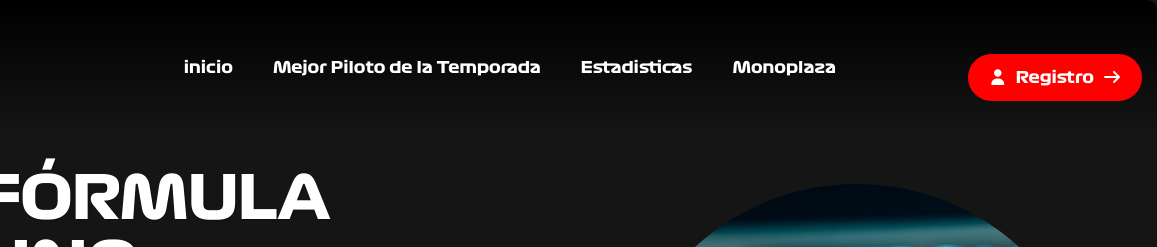
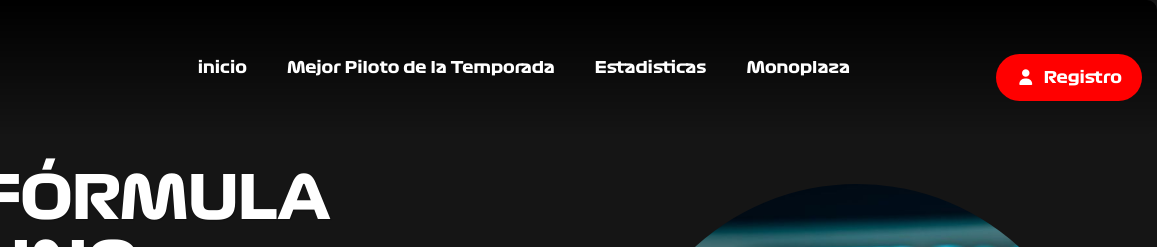
Before and after one commit to AdanSM/f1, a website: page index.html in a window 1280 px wide. Shown: the top 247 px of the page, 123-1280 px from the left. Drawn offline with Linux system fonts and the light colour scheme.

Commit message:
actualizacion

```diff
--- a/index.html
+++ b/index.html
@@ -31,7 +31,6 @@
 <div id="auth-container">
     <a href="register.html" class="btn btn-primary" target="_blank" style="display: flex; align-items: center; gap: 8px;">
         <i class="fa-solid fa-user"></i> <span class="auth-text">Registro</span>
-        <i class="fa-solid fa-arrow-right"></i>
     </a>
 </div>
 
```
